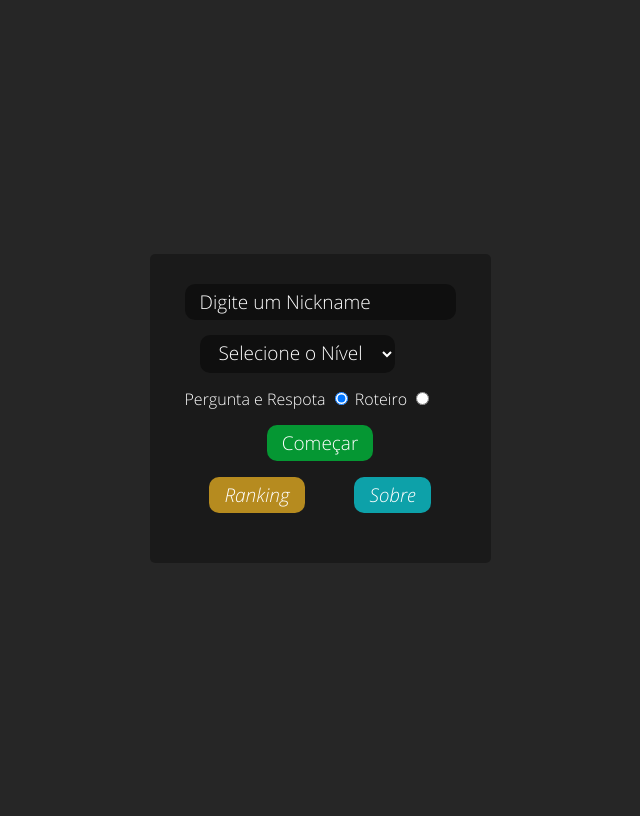
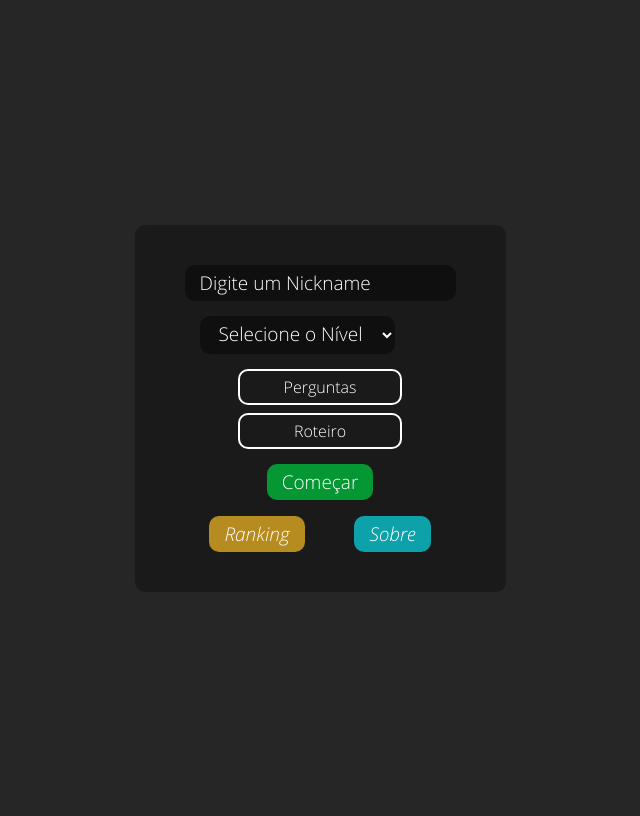
Before and after one commit to Elanio-Bros/enigmatic-mystery, a PHP site: page / in a window 1280 px wide. Shown: the whole page, without its empty margins (320-960 px from the left). Run offline with PHP 8.4, Linux system fonts and the light colour scheme.

Commit message:
adição de novos funções e diferenciação do PR e RT
Signed-off-by: Elanio-Bros <53352583+Elanio-Bros@users.noreply.github.com>

```diff
--- a/index.php
+++ b/index.php
@@ -31,7 +31,7 @@ session_destroy();
         <div class="form">
             <form name="form" action="validar.php" method="POST">
                 <input type="text" class="input" name="nickname" placeholder="Digite um Nickname">
-                <select class="input" style="margin:15px;" name="nivel">
+                <select class="input" style="margin:15px;" name="nivel" >
                     <option value="">Selecione o Nível</option>
                     <option value="1">&#128512; Muito Fácil</option>
                     <option value="2">&#128513; Fácil</option>
@@ -41,10 +41,14 @@ session_destroy();
                 </select>
 
                 <div class='radiosBtn'>
-                    <label class='label'>Pergunta e Respota</label>
-                    <input type='radio' class='radioButton' name='tipo' value='PR' checked>
-                    <label class='label'>Roteiro</label>
-                    <input type='radio' class='radioButton' name='tipo' value='RT'>
+                    <div id="radioPR" title="Essa opção é para perguntas e respotas" onclick="teste(1)">
+                        <input type='radio' class="ocultar" name='tipo' value='PR'>
+                        <label class='label'>Perguntas</label>
+                    </div>
+                    <div id="radioR" title="Essa opção é para roteiro"  onclick="teste(2)">
+                        <input type='radio' class="ocultar" name='tipo' value='RT'>
+                        <label class='label'>Roteiro</label>
+                    </div>
                 </div>
 
                 <button class="input btnComecar" onClick="return checkForm()">Começar</button>
--- a/style/index.css
+++ b/style/index.css
@@ -16,18 +16,35 @@ button,input,select{
     background-color:#00000070;
     border-radius: 10px;
 }
-button,select:hover{
+button,select,#radioR,#radioPR,.label:hover{
     cursor: pointer;
 }
 #selecao{
     display:flex;
     flex-direction: column;
-    padding: 30px 35px 50px 35px;
-    border-radius: 5px;
+    padding: 40px 50px 40px 50px;
+    border-radius: 10px;
     background-color:#00000050;
 }
+
+#radioR,#radioPR{
+    border:white 2px solid;
+    width:150px;
+    padding: 5px;
+    text-align: center;
+    border-radius: 10px;
+}
+.ocultar{
+    display: none;
+}
 .radiosBtn{
+    display: flex;
+    flex-direction:column;
+    align-items: center;
+    justify-content: space-between;
+    column-width: 10px;
     margin-bottom: 15px;
+    height: 80px;
 }
 .input{
     display: block;
--- a/validar.php
+++ b/validar.php
@@ -1,5 +1,6 @@
 <?php
 //private
+if($_POST['tipo']=='PR'){
     include_once 'enigmas_query.php';
     include_once 'user.php';
     session_start();
@@ -21,5 +22,7 @@ function NumEnigmas($nivel){
         //pegar do banco
         return 2;
     }
+}else if($_POST['tipo']=='RT'){
 
+}
 ?>
```
Also changed, not shown: script/script.js (+23 -6 lines). Lines whose indentation alone changed are shown as unchanged.
